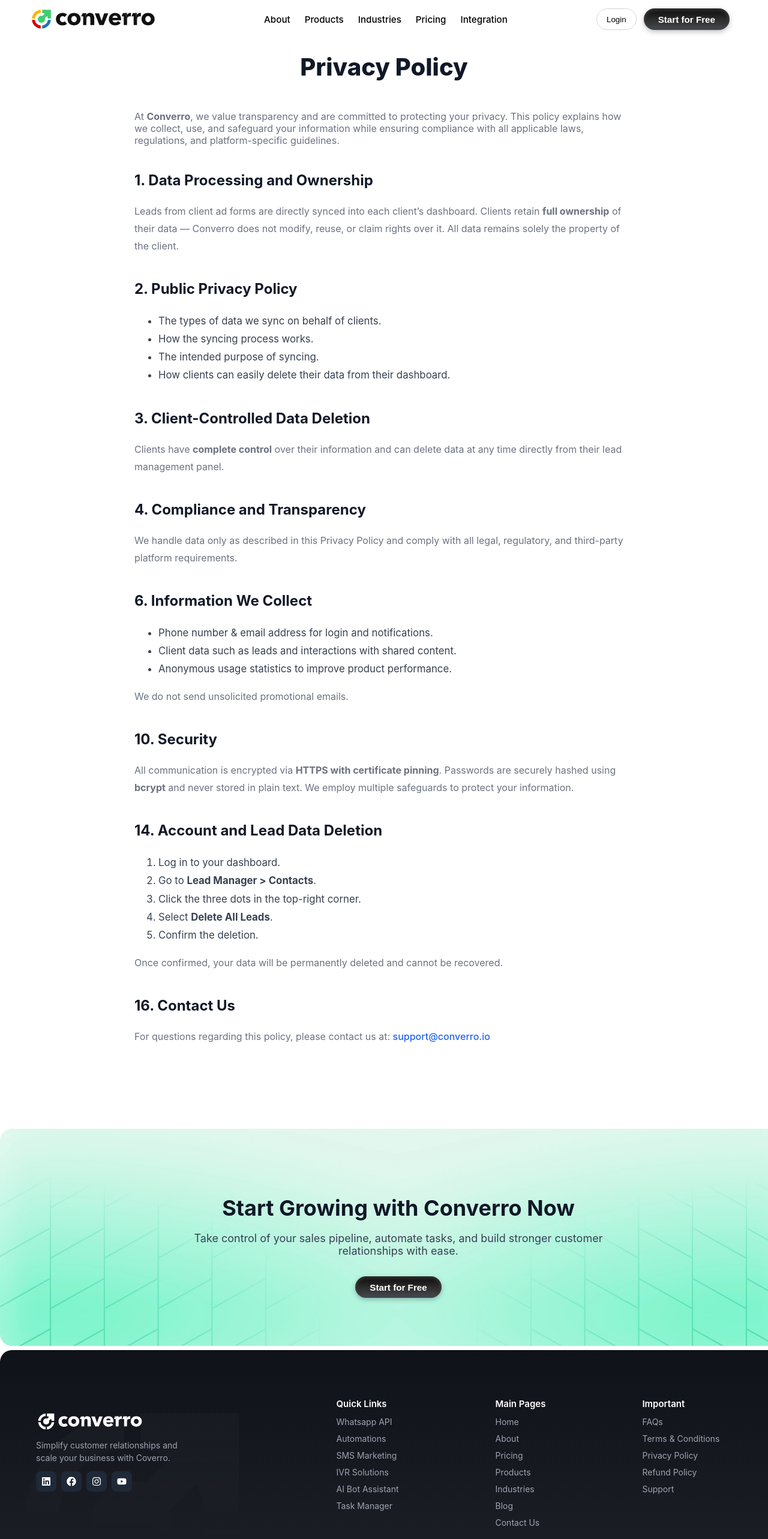
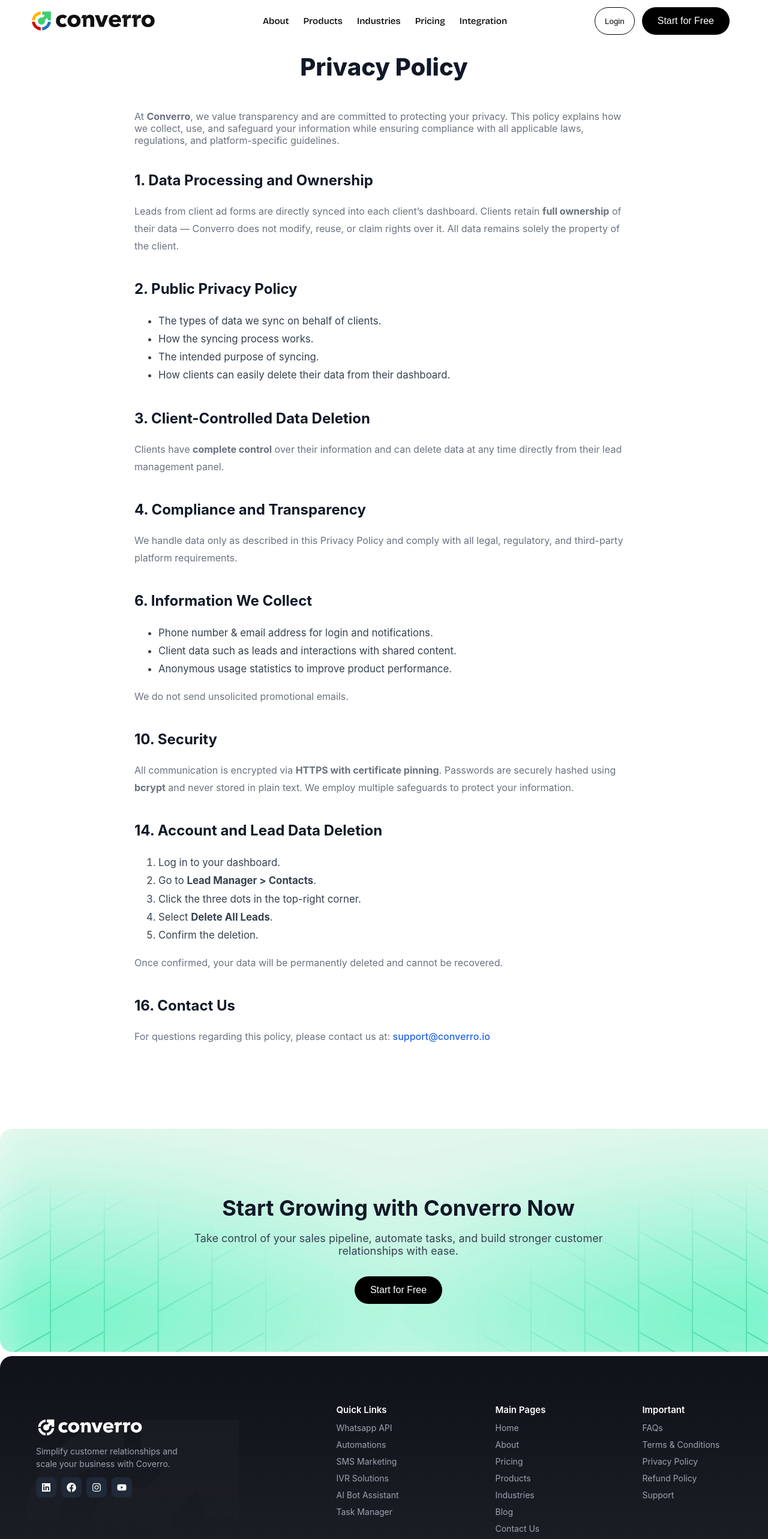
Before and after one commit to IsHa2507/converro, a React (Create React App) app: page /privacypolicy in a window 1280 px wide. Shown: the top 2566 px of the page at 60% size. Built offline with nearby package versions, Linux system fonts and the light colour scheme.

Commit message:
FONT CHNAGED

```diff
--- a/public/index.html
+++ b/public/index.html
@@ -5,27 +5,17 @@
   <link rel="icon" href="./Fav.svg" />
   <meta name="viewport" content="width=device-width, initial-scale=1" />
   <meta name="theme-color" content="#000000" />
-    <meta
-      name="description"
-      content="Web site created using create-react-app"
-    />
+  <meta name="description" content="Web site created using create-react-app" />
+
   <link rel="apple-touch-icon" href="%PUBLIC_URL%/logo192.png" />
-    <!--
-      manifest.json provides metadata used when your web app is installed on a
-      user's mobile device or desktop. See https://developers.google.com/web/fundamentals/web-app-manifest/
-    -->
   <link rel="manifest" href="%PUBLIC_URL%/manifest.json" />
-    <!--
-      Notice the use of %PUBLIC_URL% in the tags above.
-      It will be replaced with the URL of the `public` folder during the build.
-      Only files inside the `public` folder can be referenced from the HTML.
 
-      Unlike "/favicon.ico" or "favicon.ico", "%PUBLIC_URL%/favicon.ico" will
-      work correctly both with client-side routing and a non-root public URL.
-      Learn how to configure a non-root public URL by running `npm run build`.
-    -->
+  <!-- ✅ Google Fonts: Bricolage Grotesque -->
+  <link href="https://fonts.googleapis.com/css2?family=Bricolage+Grotesque:wght@400;500;600;700&display=swap" rel="stylesheet">
+
   <title>Converro</title>
 </head>
+
   <body>
     <noscript>You need to enable JavaScript to run this app.</noscript>
     <div id="root"></div>
--- a/src/components/CTA.css
+++ b/src/components/CTA.css
@@ -50,26 +50,21 @@
 }
 
 .cta-content button {
-  padding: 0.6rem 1.5rem;
-  border-radius: 9999px;
-  font-size: 0.95rem;
-  font-weight: 600;
-  color: #fff;
+  background: black;
+  color: white;
+  padding: 14px 26px;
+  border-radius: 40px;
   border: none;
   cursor: pointer;
-
-  background: linear-gradient(to bottom, #0f0f0f, #1a1a1a, #2c2c2c, #3b3b3b, #4b5563);
-  box-shadow: inset 0 2px 6px rgba(255, 255, 255, 0.2),
-              inset 0 -2px 6px rgba(0, 0, 0, 0.3),
-              0 3px 8px rgba(0, 0, 0, 0.25);
+  font-size: 16px;
+  font-weight: 500;
+   align-items: center;
   transition: all 0.3s ease;
 }
 
 .cta-content button:hover {
-  background: linear-gradient(to bottom, #1f1f1f, #2a2a2a, #3a3a3a, #4b4b4b, #6b7280);
-  box-shadow: inset 0 3px 8px rgba(255, 255, 255, 0.25),
-              inset 0 -3px 8px rgba(0, 0, 0, 0.4),
-              0 5px 12px rgba(0, 0, 0, 0.3);
+background: #3fce71;
+  color: black;
 }
 
 /* ✅ Responsive */
--- a/src/components/CTA.js
+++ b/src/components/CTA.js
@@ -1,6 +1,7 @@
 // CTA.js
 import React from "react";
 import "./CTA.css";
+// import { FiArrowRight } from "react-icons/fi";
 
 export default function CTA() {
   return (
@@ -12,7 +13,9 @@
           Take control of your sales pipeline, automate tasks, and build stronger
           customer relationships with ease.
         </p>
-        <button> Start for Free</button>
+        <button> Start for Free
+          {/* <FiArrowRight className="CTA-arrow" /> */}
+        </button>
       </div>
     </section>
   );
--- a/src/components/FAQs.css
+++ b/src/components/FAQs.css
@@ -2,7 +2,7 @@
   max-width: 1200px;
   margin: 0 auto;
   padding: 60px 20px;
-  font-family: "Inter", sans-serif;
+
 }
 
 .faqs-title {
--- a/src/components/FinanceSection.css
+++ b/src/components/FinanceSection.css
@@ -7,7 +7,7 @@
   max-width: 1200px;        /* under 1200px, centered */
   margin: 60px auto;
   padding: 64px 20px;
-  font-family: "Inter", system-ui, -apple-system, Segoe UI, Roboto, Arial, sans-serif;
+
   flex-wrap: wrap;
 }
 
--- a/src/components/Navbar.css
+++ b/src/components/Navbar.css
@@ -30,7 +30,7 @@
   margin: 0 auto;
   padding: 0.75rem 1.5rem;
 
-  font-family: 'Inter', sans-serif;
+
   box-sizing: border-box; /* ensures padding is inside width */
 }
 
@@ -93,7 +93,7 @@
 /* Contact Sales Button */
 .btn-outline {
   padding: 0.4rem 1rem;
-  border: 1px solid #d1d5db;
+  border: 1px solid #000000;
   border-radius: 9999px;
   background: transparent;
   color: #000000; /* default white */
@@ -108,29 +108,27 @@
 
 .btn-outline:hover {
   background-color: #f9fafb;
+  border: 1px solid #3fce71;
 }
 
 /* Start for Free Button */
 .btn-glossy {
-  padding: 0.6rem 1.5rem;
-  border-radius: 9999px;
-  font-size: 0.95rem;
-  font-weight: 600;
-  color: #fff;
+  background: black;
+  color: white;
+  padding: 14px 26px;
+  border-radius: 40px;
   border: none;
   cursor: pointer;
-  background: linear-gradient(to bottom, #0f0f0f, #1a1a1a, #2c2c2c, #3b3b3b, #4b5563);
-  box-shadow: inset 0 2px 6px rgba(255, 255, 255, 0.2),
-              inset 0 -2px 6px rgba(0, 0, 0, 0.3),
-              0 3px 8px rgba(0, 0, 0, 0.25);
+  font-size: 16px;
+  font-weight: 500;
+  display: flex;
+  align-items: center;
   transition: all 0.3s ease;
 }
 
 .btn-glossy:hover {
-  background: linear-gradient(to bottom, #1f1f1f, #2a2a2a, #3a3a3a, #4b4b4b, #6b7280);
-  box-shadow: inset 0 3px 8px rgba(255, 255, 255, 0.25),
-              inset 0 -3px 8px rgba(0, 0, 0, 0.4),
-              0 5px 12px rgba(0, 0, 0, 0.3);
+ background: #3fce71;
+  color: black;
 }
 /* --- EXISTING STYLES ABOVE --- */
 
--- a/src/components/SpiralSection.css
+++ b/src/components/SpiralSection.css
@@ -7,6 +7,7 @@
   text-align: center;
   overflow: visible;
   background: #fff;
+  margin-bottom: -25px;
 }
 
 /* Spiral background */
@@ -32,7 +33,7 @@
   top: 50%;
   left: 50%;
   border: 2px solid rgba(128, 128, 128, 0.25);
-  background-color: #d3f2de;
+  background-color: #cdf8e0;
   border-radius: 50%;
   transform: translate(-50%, -50%);
 }
--- a/src/index.css
+++ b/src/index.css
@@ -1,8 +1,8 @@
 body {
   margin: 0;
-  font-family: -apple-system, BlinkMacSystemFont, 'Segoe UI', 'Roboto', 'Oxygen',
-    'Ubuntu', 'Cantarell', 'Fira Sans', 'Droid Sans', 'Helvetica Neue',
-    sans-serif;
+
+  font-family: "Bricolage Grotesque", sans-serif;
+
   -webkit-font-smoothing: antialiased;
   -moz-osx-font-smoothing: grayscale;
 }
```
Lines whose indentation alone changed are shown as unchanged.
